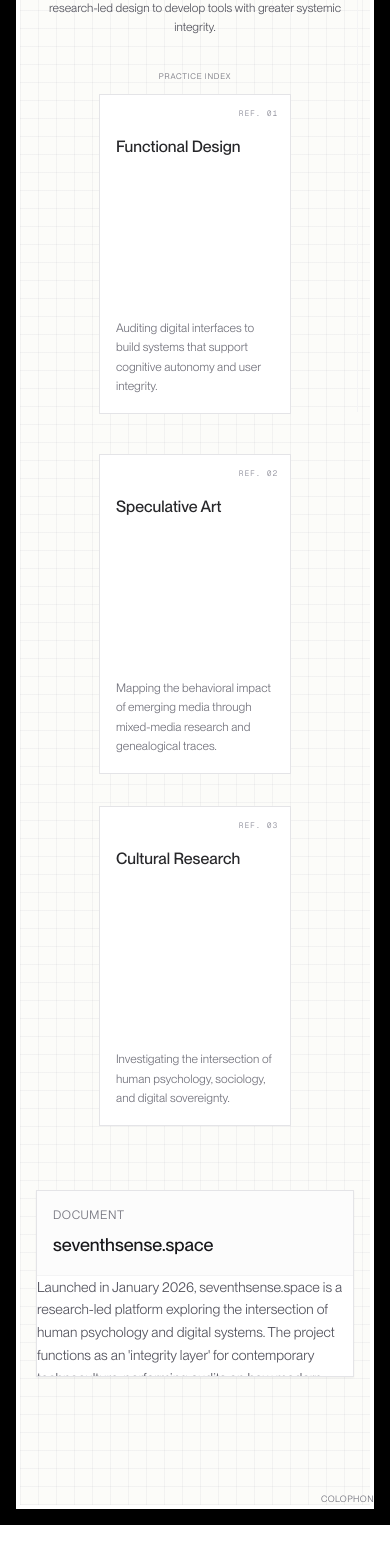
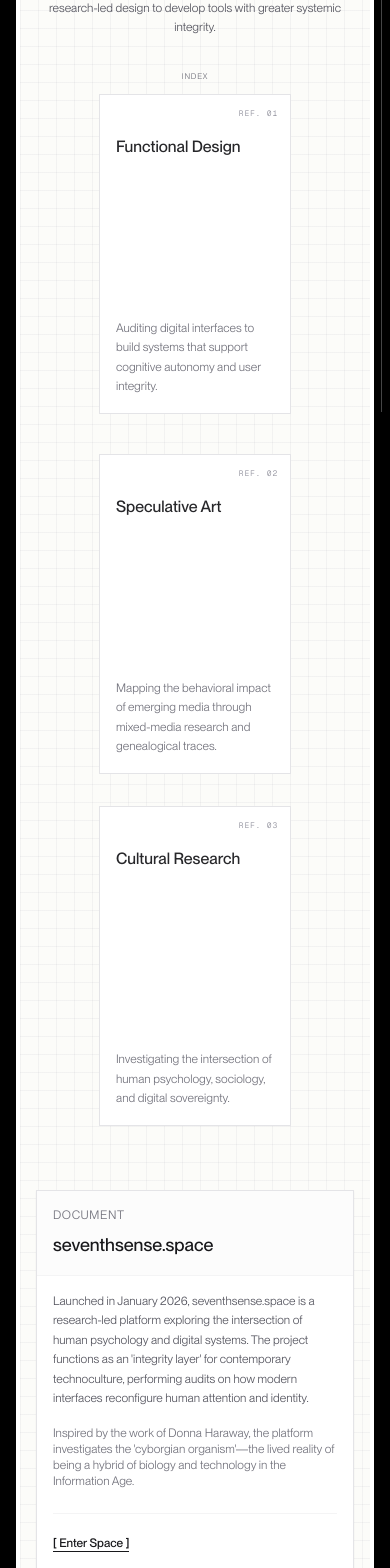
Before and after one commit to sarahkim1001/personal-portfolio, a Next.js app: page / in a window 390 px wide. Shown: the part 432-2000 px from the top of the page. Built offline with nearby package versions, Linux system fonts and the light colour scheme.

Commit message:
home page header change + home page content header updates + about content update

```diff
--- a/app/components/ScrollProgress.tsx
+++ b/app/components/ScrollProgress.tsx
@@ -23,23 +23,23 @@
   const opacity = useTransform(scrollYProgress, [0, 0.1, 1], [0, 1, 1]);
 
   return (
-    <div className="fixed right-8 top-0 bottom-0 w-px z-50 pointer-events-none">
+    <div className="fixed right-2 md:right-8 top-0 bottom-0 w-px z-50 pointer-events-none">
       {/* Progress Track Background */}
-      <div className="absolute inset-0 w-full bg-zinc-100" />
+      <div className="absolute inset-0 w-full bg-zinc-200/30" />
 
       {/* Progress Marker */}
       <motion.div
-        className="absolute top-0 left-0 w-full bg-zinc-400 origin-top"
+        className="absolute top-0 left-0 w-full bg-zinc-200/30 origin-top"
         style={{
           scaleY: scaleY,
         }}
       >
-        <div className="w-full h-px bg-zinc-400" />
+        <div className="w-full h-px bg-zinc-200/30" />
       </motion.div>
 
       {/* Percentage Label */}
       <motion.div
-        className="absolute top-1/2 -right-8 transform -translate-y-1/2 rotate-90 origin-center whitespace-nowrap"
+        className="absolute top-1/2 -right-6 md:-right-8 transform -translate-y-1/2 rotate-90 origin-center whitespace-nowrap"
         style={{
           opacity: opacity,
         }}
--- a/app/glossary/page.tsx
+++ b/app/glossary/page.tsx
@@ -6,7 +6,7 @@
       </h1>
       <h2 className="text-lg text-zinc-500 max-w-2xl mb-16">
         A shared vocabulary for the intersection of technology, design, and experience. <br></br>
-        More than words: the embodied experiences of a digitally-mediated existence.
+
       </h2>
       <p className="max-w-xl text-zinc-600 leading-relaxed mb-24">
         This index serves as a reference for the concepts and methodologies that inform my work. It is an evolving collection of terms used to examine our digital environments and the systems we inhabit.
--- a/app/page.tsx
+++ b/app/page.tsx
@@ -60,7 +60,7 @@
              Sarah Kim: Creative Technologist
             </h1>
             <h2 className="text-sm md:text-lg text-zinc-500 font-normal px-2">
-            Tracing the cultural lineage of modern interfaces.
+            tracing the cultural lineage of modern interfaces.
             </h2>
           </div>
 
@@ -74,7 +74,7 @@
           {/* Practice Index */}
           <div className="w-full max-w-4xl mb-8 md:mb-24">
             <h3 className="text-[8px] md:text-[10px] text-zinc-500 uppercase tracking-widest mb-3 md:mb-8 text-center">
-              PRACTICE INDEX
+              INDEX
             </h3>
 
             <div className="flex flex-col md:flex-row items-center md:items-start justify-center gap-6 md:gap-8 md:px-8">
@@ -266,8 +266,30 @@
 
               {/* Document Content - Folder/Dossier Opening Effect */}
               {/* Always expanded on mobile, hover on desktop */}
+
+              {/* Mobile: Always show expanded content */}
+              <div className="md:hidden p-4 md:p-6">
+                <p className="text-xs md:text-sm text-zinc-600 leading-relaxed mb-4">
+                  Launched in January 2026, seventhsense.space is a research-led platform exploring the intersection of human psychology and digital systems. The project functions as an 'integrity layer' for contemporary technoculture, performing audits on how modern interfaces reconfigure human attention and identity.
+                </p>
+                <p className="text-xs md:text-sm text-zinc-500">
+                  Inspired by the work of Donna Haraway, the platform investigates the 'cyborgian organism'—the lived reality of being a hybrid of biology and technology in the Information Age.
+                </p>
+                <div className="mt-6 pt-4 border-t border-zinc-100">
+                  <Link
+                    href="https://seventhsense.space"
+                    target="_blank"
+                    rel="noopener noreferrer"
+                    className="text-xs md:text-sm font-medium text-zinc-900 border-b border-zinc-900 hover:border-zinc-600 transition-colors inline-block"
+                  >
+                    [ Enter Space ]
+                  </Link>
+                </div>
+              </div>
+
+              {/* Desktop: Show expanded content only on hover with animation */}
               <motion.div
-                className="p-4 md:p-6 overflow-hidden"
+                className="hidden md:block p-4 md:p-6 overflow-hidden"
                 animate={{
                   maxHeight: isHovered ? "1000px" : "100px",
                 }}
@@ -275,43 +297,7 @@
                   duration: 0.7,
                   ease: [0.25, 0.1, 0.25, 1],
                 }}
-                style={{
-                  maxHeight: "none",
-                }}
-                className="md:max-h-[100px]"
               >
-                {/* Show expanded content on mobile always, on desktop only when hovered */}
-                <div className="md:hidden">
-                  <motion.div
-                    initial={{ opacity: 0, y: 5 }}
-                    animate={{ opacity: 1, y: 0 }}
-                    transition={{
-                      duration: 0.6,
-                      delay: 0.2,
-                      ease: [0.25, 0.1, 0.25, 1],
-                    }}
-                  >
-                    <p className="text-sm text-zinc-600 leading-relaxed mb-4">
-                      Launched in January 2026, seventhsense.space is a research-led platform exploring the intersection of human psychology and digital systems. The project functions as an 'integrity layer' for contemporary technoculture, performing audits on how modern interfaces reconfigure human attention and identity.
-                    </p>
-                    <p className="text-sm text-zinc-500">
-                      Inspired by the work of Donna Haraway, the platform investigates the 'cyborgian organism'—the lived reality of being a hybrid of biology and technology in the Information Age.
-                    </p>
-                    <div className="mt-6 pt-4 border-t border-zinc-100">
-                      <Link
-                        href="https://seventhsense.space"
-            target="_blank"
-            rel="noopener noreferrer"
-                        className="text-sm font-medium text-zinc-900 border-b border-zinc-900 hover:border-zinc-600 transition-colors inline-block"
-                      >
-                        [ Enter Space ]
-                      </Link>
-                    </div>
-                  </motion.div>
-                </div>
-
-                {/* Desktop: Show expanded content only on hover */}
-                <div className="hidden md:block">
                 {isHovered ? (
                   <motion.div
                     initial={{ opacity: 0, y: 5 }}
@@ -349,7 +335,6 @@
                     A research-led platform examining the behavioral impact of emerging media and proposing frameworks for intentional digital environments.
                   </motion.p>
                 )}
-                </div>
               </motion.div>
             </motion.div>
           </div>
```
Lines whose indentation alone changed are shown as unchanged.
